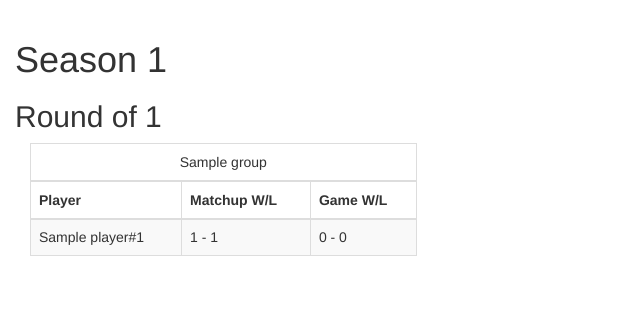
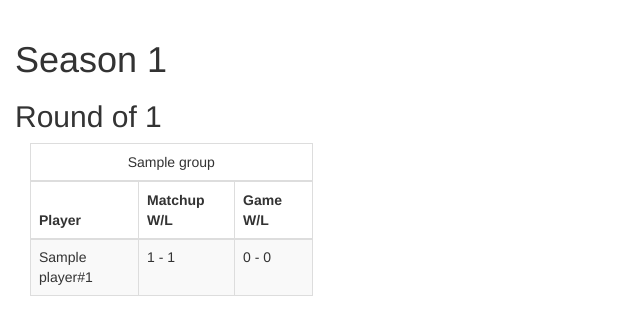
Before and after one commit to biddellns/litsl, a Django app: page / in a window 1280 px wide. Shown: the part 53-388 px from the top of the page, without its empty margins (0-640 px from the left). Run offline with Django 3.2, Linux system fonts and the light colour scheme; tables that the repository leaves empty hold one stand-in row (values such as "Sample post"); some libraries are stand-ins or nearby versions.

Commit message:
season_detail template hardcoded for four groups

```diff
--- a/season/templates/seasons/season_detail.html
+++ b/season/templates/seasons/season_detail.html
@@ -8,7 +8,7 @@
 <div class="container-fluid">
 	<div class="row">
 		{% for group in groups %}
-		<div class="col-md-4">
+		<div class="col-md-3">
 			<table class="table table-striped table-bordered">
 				<thead>
 					<tr><td class="text-center" colspan="3">{{group}}</td></tr>
```
